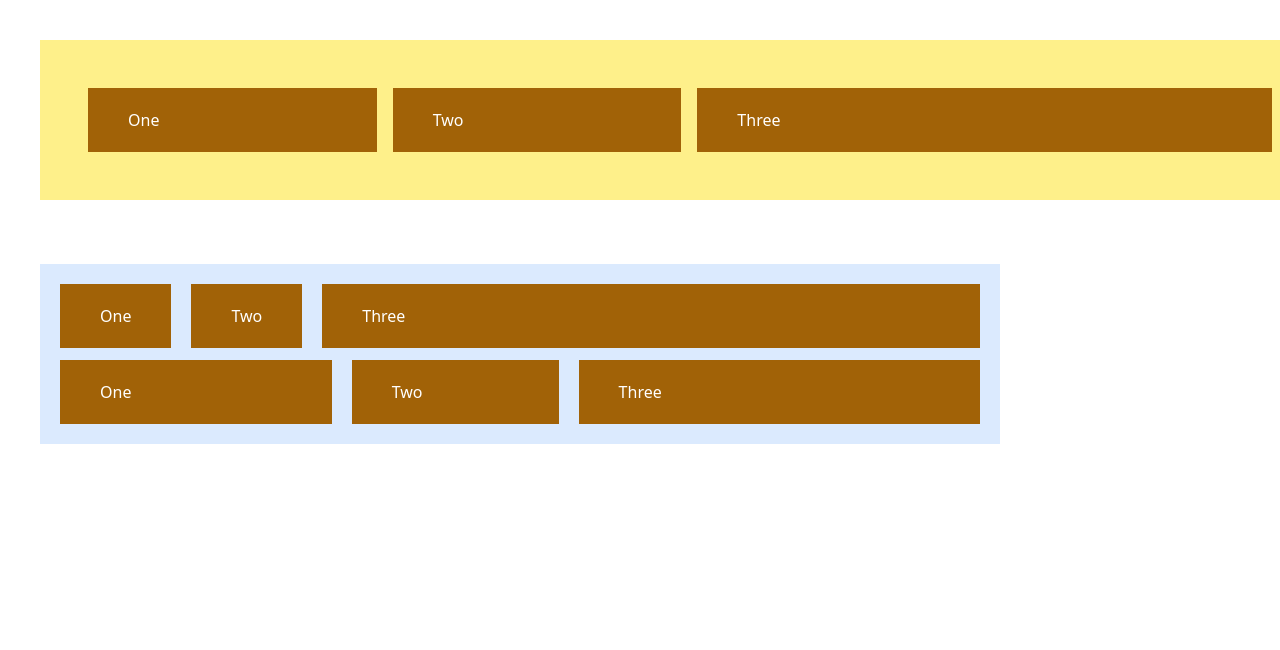
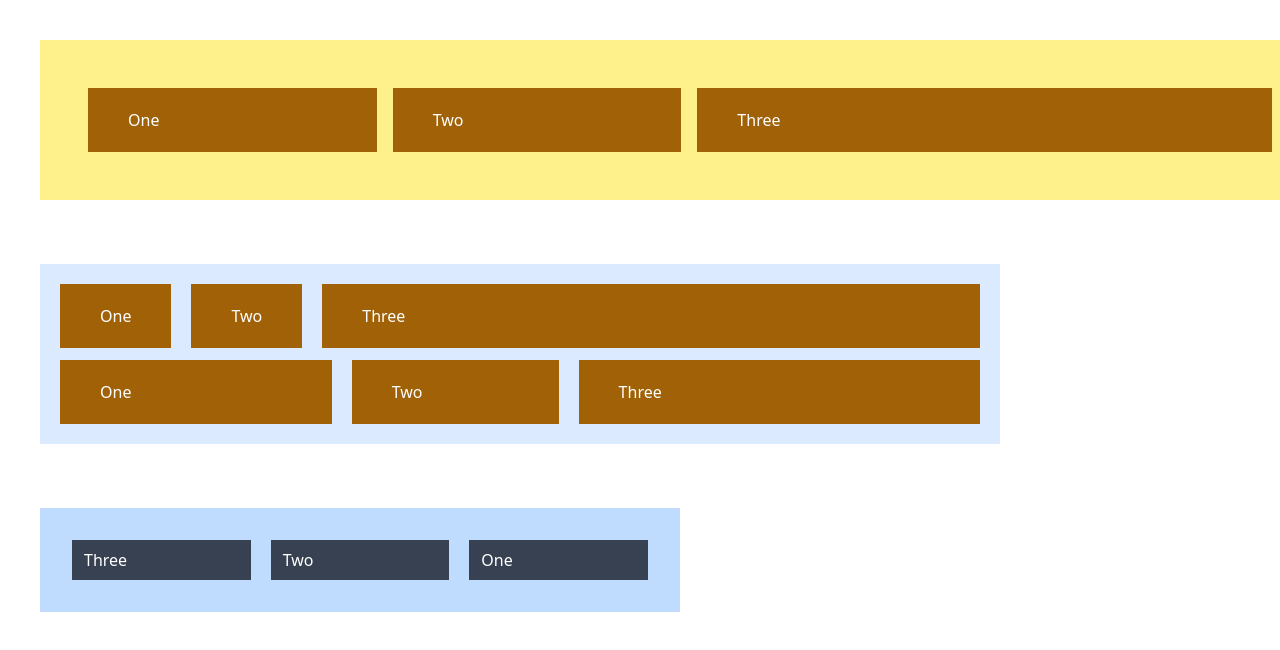
Before and after one commit to carrington-115/tailwindcss-course, a website: page src/practice-1/index-2.html in a window 1280 px wide. Shown: the top 650 px of the page. Drawn offline with Linux system fonts and the light colour scheme.

Commit message:
learned how to use flex-order

```diff
--- a/src/practice-1/index-2.html
+++ b/src/practice-1/index-2.html
@@ -55,5 +55,14 @@
       </div>
     </section>
     <br />
+
+    <!--Flex order-->
+    <section class="w-1/2 p-8 m-10 box-border flex gap-5 bg-blue-200">
+      <span class="w-1/2 px-3 py-2 bg-gray-700 text-white order-last">One</span>
+      <span class="w-1/2 px-3 py-2 bg-gray-700 text-white">Two</span>
+      <span class="w-1/2 px-3 py-2 bg-gray-700 text-white order-first"
+        >Three</span
+      >
+    </section>
   </body>
 </html>
```
Also changed, not shown: src/output.css.
